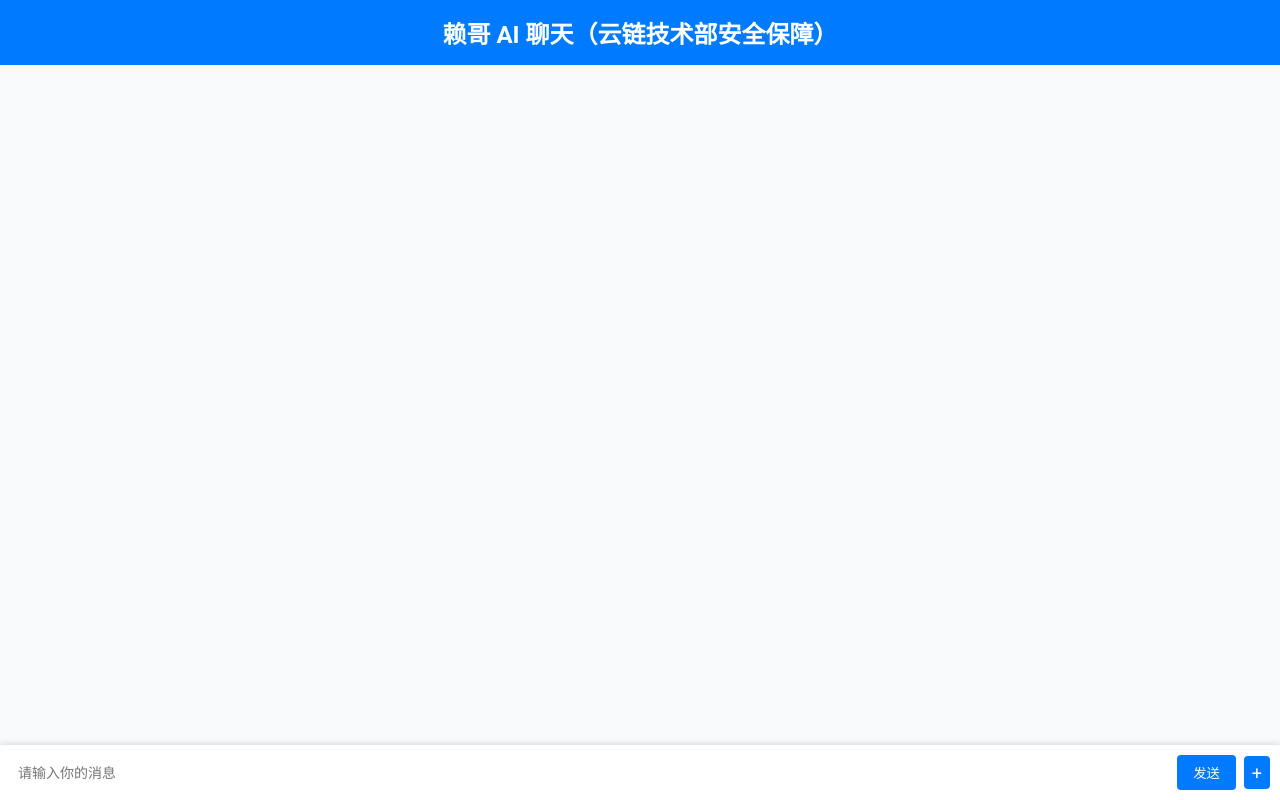
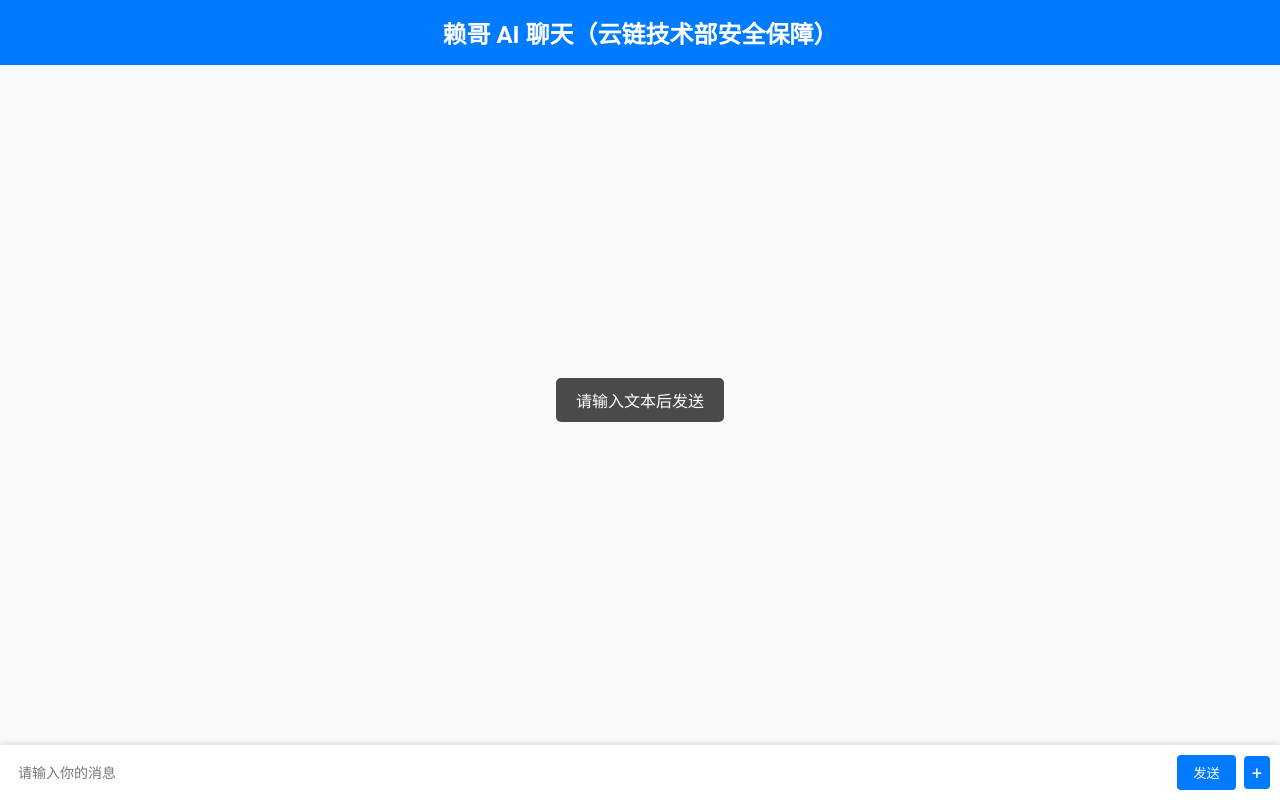
Before and after one commit to csnb666/ai, a plain HTML site: page index.html in a window 1280 px wide. Both pictures are taken after a click on the button "发送". Drawn offline with Linux system fonts and the light colour scheme.

Commit message:
Update index.html

```diff
--- a/index.html
+++ b/index.html
@@ -126,6 +126,20 @@
             margin-top: 5px;
             font-size: 12px;
         }
+
+       /* 新增提示样式 */
+       .input-tip {
+            position: fixed;
+            top: 50%;
+            left: 50%;
+            transform: translate(-50%, -50%);
+            background-color: rgba(0, 0, 0, 0.7);
+            color: white;
+            padding: 10px 20px;
+            border-radius: 5px;
+            z-index: 1000;
+            display: none;
+        }
     </style>
 </head>
 
@@ -141,20 +155,35 @@
         <div class="chat-input">
             <input type="text" id="userInput" placeholder="请输入你的消息">
             <button id="sendButton" onclick="sendMessage()">发送</button>
-            <span class="plus-icon" onclick="openImageSelector()">&#43;</span>
+            <span class="plus-icon" id="plusIcon">&#43;</span>
             <input type="file" id="imageInput" accept="image/jpeg,image/png,image/gif" style="display: none;">
         </div>
         <div class="loading-tip" id="loadingTip">AI 正在回复...</div>
         <div id="imagePreviewContainer"></div>
         <div id="errorTip"></div>
+        <!-- 新增提示元素 -->
+        <div class="input-tip" id="inputTip">请输入文本后发送</div>
     </div>
 
     <script>
+        document.addEventListener('DOMContentLoaded', function () {
+            document.getElementById('plusIcon').addEventListener('click', openImageSelector);
+        });
+
         function sendMessage() {
             const userInput = document.getElementById('userInput').value;
             if (userInput === "") {
+                const inputTip = document.getElementById('inputTip');
+                inputTip.style.display = 'block';
+                // 延迟3秒隐藏提示框
+                setTimeout(() => {
+                    inputTip.style.display = 'none';
+                }, 3000);
                 return;
             }
+
+            // 在处理发送逻辑前，先清空编辑框
+            document.getElementById('userInput').value = '';
 
             const sendButton = document.getElementById('sendButton');
             sendButton.classList.add('disabled-button');
```
